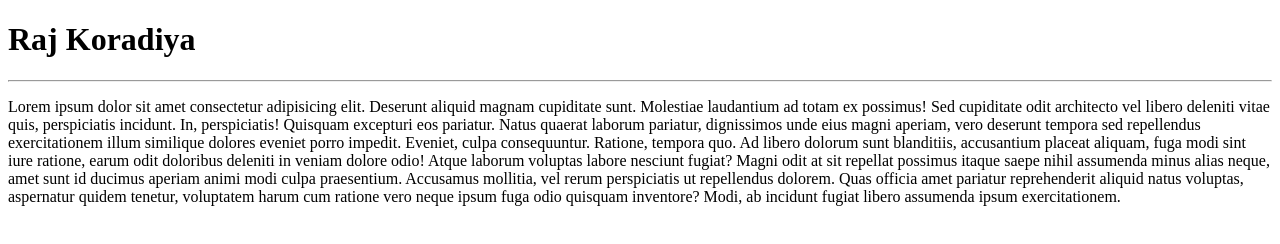
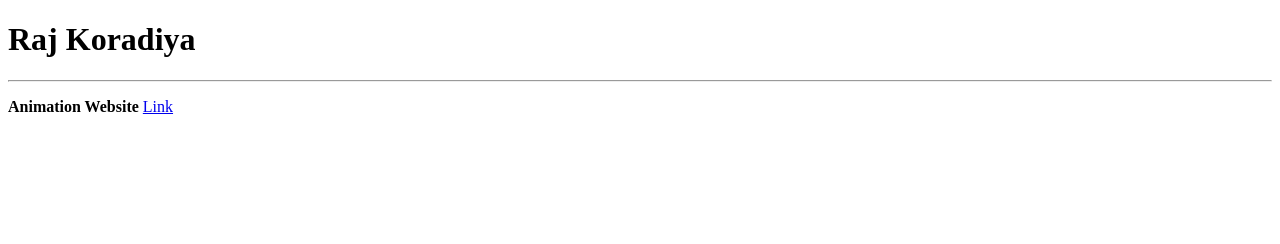
Before and after one commit to RajKoradiya/Website, a plain HTML site: page index.html in a window 1280 px wide. Drawn offline with Linux system fonts and the light colour scheme.

Commit message:
Animation add

```diff
--- a/index.html
+++ b/index.html
@@ -12,19 +12,10 @@
 
     <h1>Raj Koradiya</h1>
     <hr>
-    <p>Lorem ipsum dolor sit amet consectetur adipisicing elit. Deserunt aliquid magnam cupiditate sunt. Molestiae
-        laudantium ad totam ex possimus! Sed cupiditate odit architecto vel libero deleniti vitae quis, perspiciatis
-        incidunt.
-        In, perspiciatis! Quisquam excepturi eos pariatur. Natus quaerat laborum pariatur, dignissimos unde eius magni
-        aperiam, vero deserunt tempora sed repellendus exercitationem illum similique dolores eveniet porro impedit.
-        Eveniet, culpa consequuntur.
-        Ratione, tempora quo. Ad libero dolorum sunt blanditiis, accusantium placeat aliquam, fuga modi sint iure
-        ratione, earum odit doloribus deleniti in veniam dolore odio! Atque laborum voluptas labore nesciunt fugiat?
-        Magni odit at sit repellat possimus itaque saepe nihil assumenda minus alias neque, amet sunt id ducimus aperiam
-        animi modi culpa praesentium. Accusamus mollitia, vel rerum perspiciatis ut repellendus dolorem.
-        Quas officia amet pariatur reprehenderit aliquid natus voluptas, aspernatur quidem tenetur, voluptatem harum cum
-        ratione vero neque ipsum fuga odio quisquam inventore? Modi, ab incidunt fugiat libero assumenda ipsum
-        exercitationem.</p>
+    <p> <b>Animation Website</b>
+        <a href="1_animation.html" target="_blank">Link</a>
+    </p>
+
 
 
 </body>
```
Also changed, not shown: 1_animation.html (added, +27 -0 lines).
